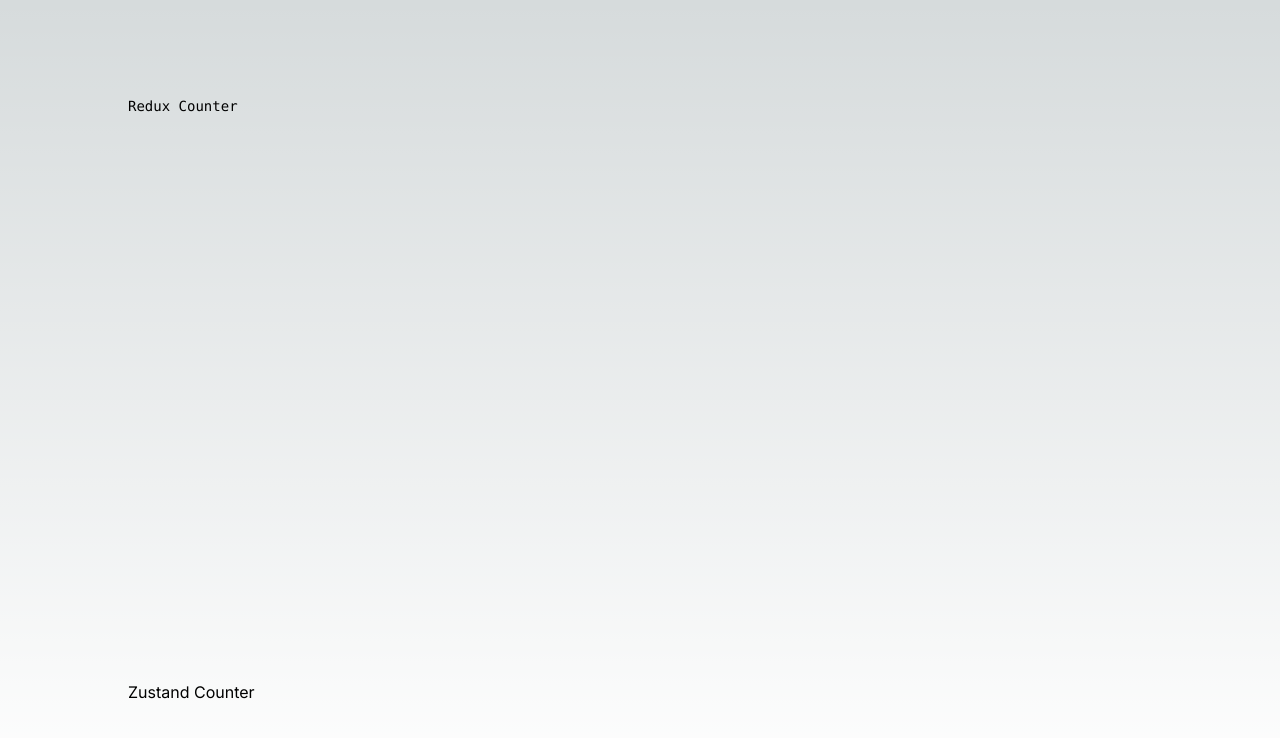
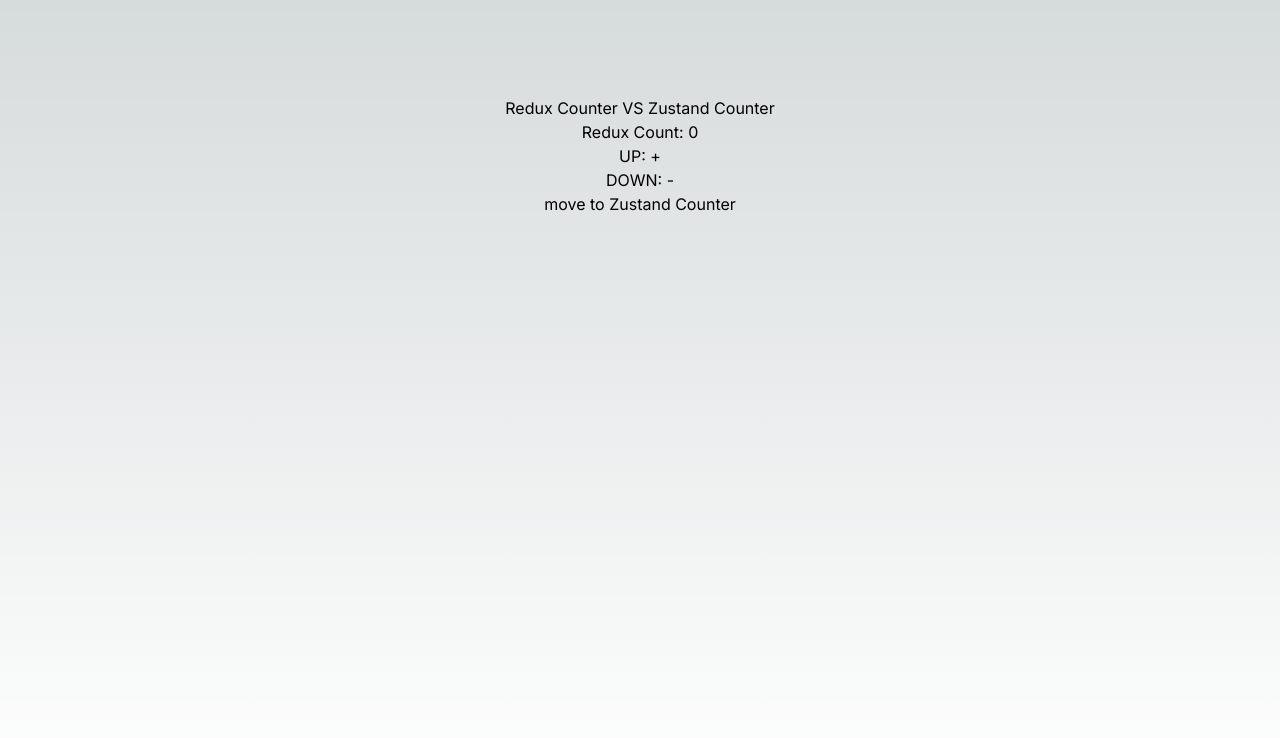
Before and after one commit to kenfj/redux-vs-zustand-2024, a Next.js app: page / in a window 1280 px wide. Shown: the top 738 px of the page. Built offline with nearby package versions, Linux system fonts and the light colour scheme.

Commit message:
add redux code

```diff
--- /dev/null
+++ b/src/app/StoreProvider.tsx
@@ -0,0 +1,18 @@
+'use client'
+import { useRef } from 'react'
+import { Provider } from 'react-redux'
+import { makeStore, AppStore } from '../lib/store'
+
+export default function StoreProvider({
+  children,
+}: Readonly<{
+  children: React.ReactNode,
+}>) {
+  const storeRef = useRef<AppStore>()
+  if (!storeRef.current) {
+    // Create the store instance the first time this renders
+    storeRef.current = makeStore()
+  }
+
+  return <Provider store={storeRef.current}>{children}</Provider>
+}
--- a/src/app/layout.tsx
+++ b/src/app/layout.tsx
@@ -1,6 +1,7 @@
 import type { Metadata } from "next";
 import { Inter } from "next/font/google";
 import "./globals.css";
+import StoreProvider from "./StoreProvider";
 
 const inter = Inter({ subsets: ["latin"] });
 
@@ -16,7 +17,11 @@
 }>) {
   return (
     <html lang="en">
-      <body className={inter.className}>{children}</body>
+      <body className={inter.className}>
+        <StoreProvider>
+          {children}
+        </StoreProvider>
+      </body>
     </html>
   );
 }
--- a/src/app/page.tsx
+++ b/src/app/page.tsx
@@ -1,13 +1,23 @@
+"use client";
+
+import Link from "next/link";
+
+import { decrement, increment } from "@/lib/features/counter/counterSlice";
+import { useAppDispatch, useAppSelector } from "@/lib/hooks";
+
 export default function Home() {
+  const { value } = useAppSelector((state) => state.counter);
+  const dispatch = useAppDispatch();
+
   return (
-    <main className="flex min-h-screen flex-col items-center justify-between p-24">
-      <div className="z-10 w-full max-w-5xl items-center justify-between font-mono text-sm lg:flex">
-        <h1>Redux Counter</h1>
-      </div>
+    <main className="flex min-h-screen flex-col items-center p-24">
+      <h1>Redux Counter VS Zustand Counter</h1>
 
-      <div className="mb-32 grid text-center lg:mb-0 lg:w-full lg:max-w-5xl lg:grid-cols-4 lg:text-left">
-        <h1>Zustand Counter</h1>
-      </div>
+      <h2>Redux Count: {value}</h2>
+      <button onClick={() => { dispatch(increment()); }}>UP: +</button>
+      <button onClick={() => { dispatch(decrement()); }}>DOWN: -</button>
+
+      <Link href="/zustand-counter">move to Zustand Counter</Link>
     </main>
   );
 }
--- /dev/null
+++ b/src/lib/features/counter/counterSlice.ts
@@ -0,0 +1,38 @@
+import { createSlice } from '@reduxjs/toolkit'
+import type { PayloadAction } from '@reduxjs/toolkit'
+import type { RootState } from '../../store'
+
+// Define a type for the slice state
+interface CounterState {
+  value: number
+}
+
+// Define the initial state using that type
+const initialState: CounterState = {
+  value: 0,
+}
+
+export const counterSlice = createSlice({
+  name: 'counter',
+  // `createSlice` will infer the state type from the `initialState` argument
+  initialState,
+  reducers: {
+    increment: (state) => {
+      state.value += 1
+    },
+    decrement: (state) => {
+      state.value -= 1
+    },
+    // Use the PayloadAction type to declare the contents of `action.payload`
+    incrementByAmount: (state, action: PayloadAction<number>) => {
+      state.value += action.payload
+    },
+  },
+})
+
+export const { increment, decrement, incrementByAmount } = counterSlice.actions
+
+// Other code such as selectors can use the imported `RootState` type
+export const selectCount = (state: RootState) => state.counter.value
+
+export default counterSlice.reducer
--- /dev/null
+++ b/src/lib/hooks.ts
@@ -0,0 +1,7 @@
+import { useDispatch, useSelector, useStore } from 'react-redux'
+import type { RootState, AppDispatch, AppStore } from './store'
+
+// Use throughout your app instead of plain `useDispatch` and `useSelector`
+export const useAppDispatch = useDispatch.withTypes<AppDispatch>()
+export const useAppSelector = useSelector.withTypes<RootState>()
+export const useAppStore = useStore.withTypes<AppStore>()
--- /dev/null
+++ b/src/lib/store.ts
@@ -0,0 +1,16 @@
+import { configureStore } from '@reduxjs/toolkit'
+import { counterSlice } from './features/counter/counterSlice'
+
+export const makeStore = () => {
+  return configureStore({
+    reducer: {
+      counter: counterSlice.reducer,
+    },
+  })
+}
+
+// Infer the type of makeStore
+export type AppStore = ReturnType<typeof makeStore>
+// Infer the `RootState` and `AppDispatch` types from the store itself
+export type RootState = ReturnType<AppStore['getState']>
+export type AppDispatch = AppStore['dispatch']
```
